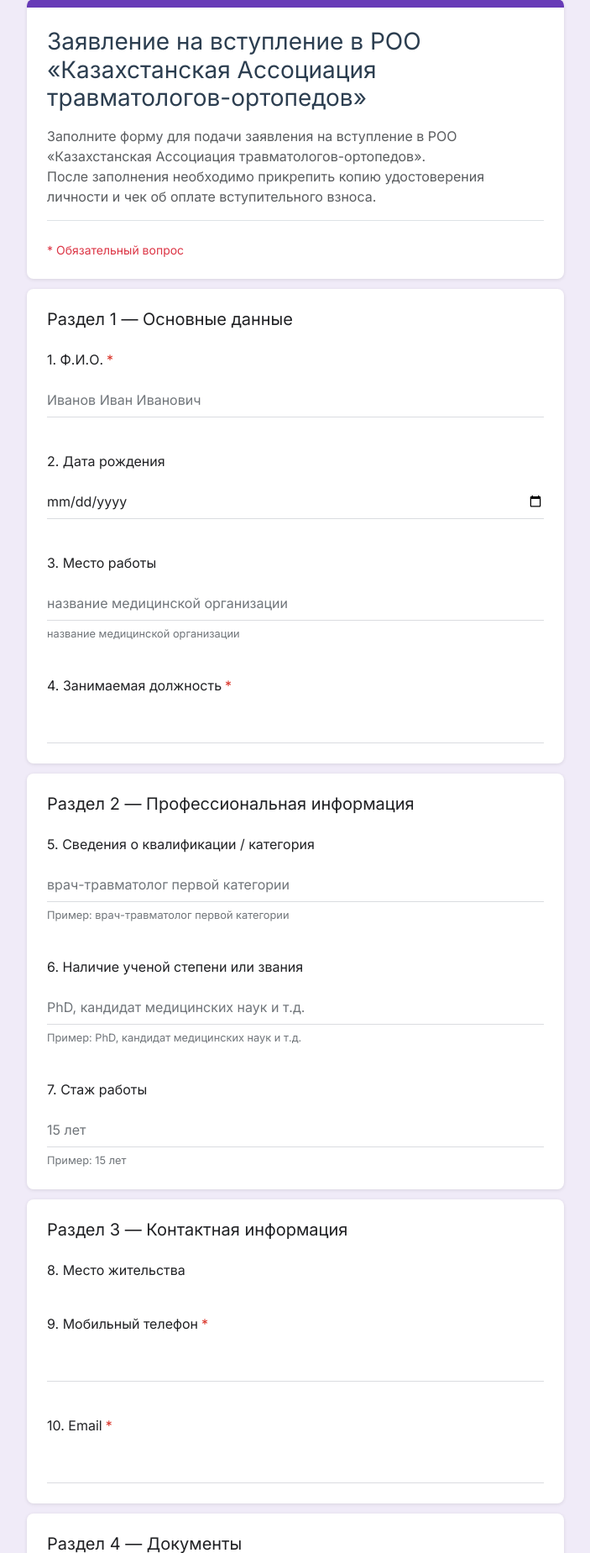
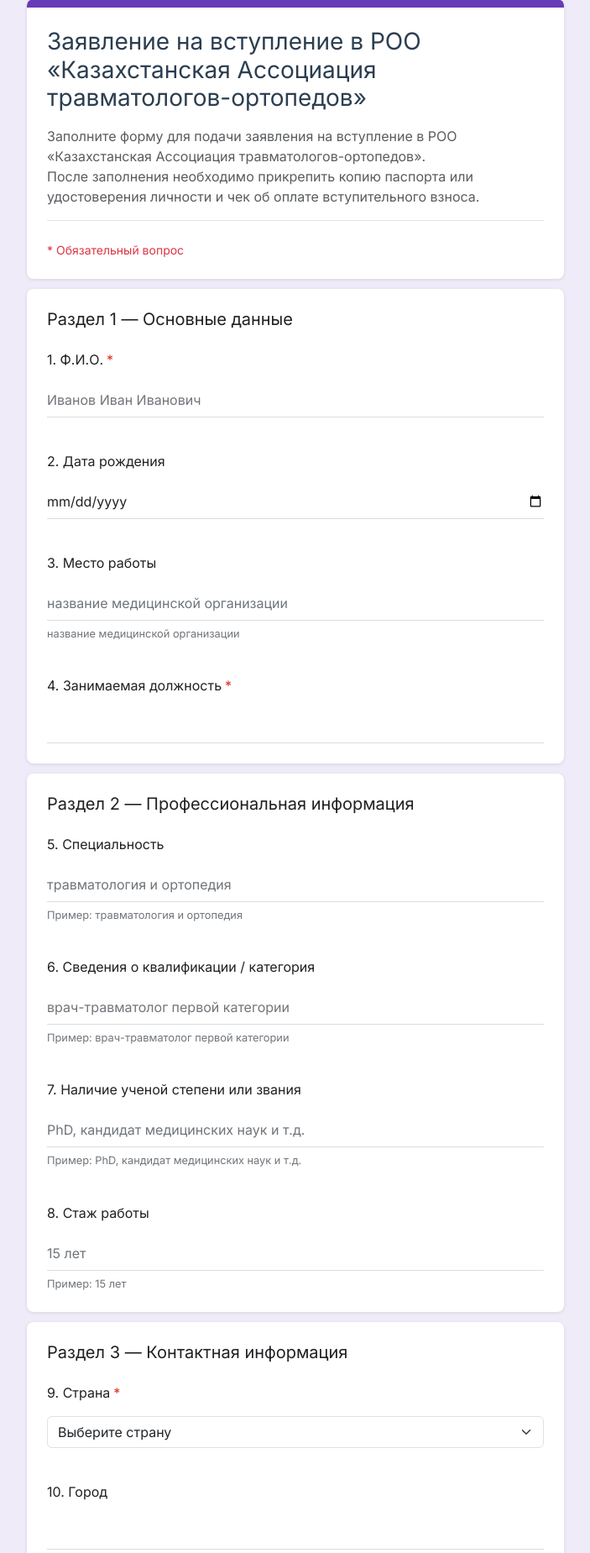
Before and after one commit to puncaaa/kato_web, a Django app: page /membership/apply/local/ in a window 1280 px wide. Shown: the part 252-2101 px from the top of the page at 84% size, without its empty margins (288-991 px from the left). Run offline with Django 5.2, Linux system fonts and the light colour scheme; data comes from the database, SQL or seed files in the repository.

Commit message:
Refine membership forms and update publications library text

```diff
--- a/webkato/forms.py
+++ b/webkato/forms.py
@@ -17,13 +17,66 @@ class CommentForm(forms.ModelForm):
             'content': forms.Textarea(attrs={'rows':3, 'class':'form-control', 'placeholder':'Оставьте комментарий'}),
         }
 
+COUNTRIES = [
+    ('', 'Выберите страну'),
+    ('AF', 'Афганистан'), ('AL', 'Албания'), ('DZ', 'Алжир'), ('AS', 'Американское Самоа'), ('AD', 'Андорра'),
+    ('AO', 'Ангола'), ('AI', 'Ангилья'), ('AQ', 'Антарктида'), ('AG', 'Антигуа и Барбуда'), ('AR', 'Аргентина'),
+    ('AM', 'Армения'), ('AW', 'Аруба'), ('AU', 'Австралия'), ('AT', 'Австрия'), ('AZ', 'Азербайджан'),
+    ('BS', 'Багамские острова'), ('BH', 'Бахрейн'), ('BD', 'Бангладеш'), ('BB', 'Барбадос'), ('BY', 'Беларусь'),
+    ('BE', 'Бельгия'), ('BZ', 'Белиз'), ('BJ', 'Бенин'), ('BM', 'Бермудские острова'), ('BT', 'Бутан'),
+    ('BO', 'Боливия'), ('BA', 'Босния и Герцеговина'), ('BW', 'Ботсвана'), ('BR', 'Бразилия'), ('BN', 'Бруней'),
+    ('BG', 'Болгария'), ('BF', 'Буркина-Фасо'), ('BI', 'Бурунди'), ('KH', 'Камбоджа'), ('CM', 'Камерун'),
+    ('CA', 'Канада'), ('CV', 'Кабо-Верде'), ('KY', 'Каймановы острова'), ('CF', 'Центральноафриканская Республика'), ('TD', 'Чад'),
+    ('CL', 'Чили'), ('CN', 'Китай'), ('CX', 'Остров Рождества'), ('CC', 'Кокосовые острова'), ('CO', 'Колумбия'),
+    ('KM', 'Коморские острова'), ('CG', 'Конго'), ('CD', 'Конго, демократическая республика'), ('CK', 'Острова Кука'), ('CR', 'Коста-Рика'),
+    ('CI', 'Кот-д\'Ивуар'), ('HR', 'Хорватия'), ('CU', 'Куба'), ('CY', 'Кипр'), ('CZ', 'Чехия'),
+    ('DK', 'Дания'), ('DJ', 'Джибути'), ('DM', 'Доминика'), ('DO', 'Доминиканская Республика'), ('EC', 'Эквадор'),
+    ('EG', 'Египет'), ('SV', 'Сальвадор'), ('GQ', 'Экваториальная Гвинея'), ('ER', 'Эритрея'), ('EE', 'Эстония'),
+    ('ET', 'Эфиопия'), ('FK', 'Фолклендские острова'), ('FO', 'Фарерские острова'), ('FJ', 'Фиджи'), ('FI', 'Финляндия'),
+    ('FR', 'Франция'), ('GF', 'Французская Гвиана'), ('PF', 'Французская Полинезия'), ('GA', 'Габон'), ('GM', 'Гамбия'),
+    ('GE', 'Грузия'), ('DE', 'Германия'), ('GH', 'Гана'), ('GI', 'Гибралтар'), ('GR', 'Греция'),
+    ('GL', 'Гренландия'), ('GD', 'Гренада'), ('GP', 'Гваделупа'), ('GU', 'Гуам'), ('GT', 'Гватемала'),
+    ('GN', 'Гвинея'), ('GW', 'Гвинея-Бисау'), ('GY', 'Гайана'), ('HT', 'Гаити'), ('HN', 'Гондурас'),
+    ('HK', 'Гонконг'), ('HU', 'Венгрия'), ('IS', 'Исландия'), ('IN', 'Индия'), ('ID', 'Индонезия'),
+    ('IR', 'Иран'), ('IQ', 'Ирак'), ('IE', 'Ирландия'), ('IL', 'Израиль'), ('IT', 'Италия'),
+    ('JM', 'Ямайка'), ('JP', 'Япония'), ('JO', 'Иордания'), ('KZ', 'Казахстан'), ('KE', 'Кения'),
+    ('KI', 'Кирибати'), ('KP', 'Корея, Северная'), ('KR', 'Корея, Южная'), ('KW', 'Кувейт'), ('KG', 'Кыргызстан'),
+    ('LA', 'Лаос'), ('LV', 'Латвия'), ('LB', 'Ливан'), ('LS', 'Лесото'), ('LR', 'Либерия'),
+    ('LY', 'Ливия'), ('LI', 'Лихтенштейн'), ('LT', 'Литва'), ('LU', 'Люксембург'), ('MO', 'Макао'),
+    ('MK', 'Македония'), ('MG', 'Мадагаскар'), ('MW', 'Малави'), ('MY', 'Малайзия'), ('MV', 'Мальдивы'),
+    ('ML', 'Мали'), ('MT', 'Мальта'), ('MH', 'Маршалловы острова'), ('MQ', 'Мартиника'), ('MR', 'Мавритания'),
+    ('MU', 'Маврикий'), ('YT', 'Майотта'), ('MX', 'Мексика'), ('FM', 'Микронезия'), ('MD', 'Молдова'),
+    ('MC', 'Монако'), ('MN', 'Монголия'), ('MS', 'Монтсеррат'), ('MA', 'Марокко'), ('MZ', 'Мозамбик'),
+    ('MM', 'Мьянма'), ('NA', 'Намибия'), ('NR', 'Науру'), ('NP', 'Непал'), ('NL', 'Нидерланды'),
+    ('AN', 'Нидерландские Антильские острова'), ('NC', 'Новая Каледония'), ('NZ', 'Новая Зеландия'), ('NI', 'Никарагуа'), ('NE', 'Нигер'),
+    ('NG', 'Нигерия'), ('NU', 'Ниуэ'), ('NF', 'Норфолк'), ('MP', 'Северные Марианские острова'), ('NO', 'Норвегия'),
+    ('OM', 'Оман'), ('PK', 'Пакистан'), ('PW', 'Палау'), ('PS', 'Палестина'), ('PA', 'Панама'),
+    ('PG', 'Папуа - Новая Гвинея'), ('PY', 'Парагвай'), ('PE', 'Перу'), ('PH', 'Филиппины'), ('PN', 'Питкэрн'),
+    ('PL', 'Польша'), ('PT', 'Португалия'), ('PR', 'Пуэрто-Рико'), ('QA', 'Катар'), ('RE', 'Реюньон'),
+    ('RO', 'Румыния'), ('RU', 'Россия'), ('RW', 'Руанда'), ('SH', 'Святая Елена'), ('KN', 'Сент-Китс и Невис'),
+    ('LC', 'Сент-Люсия'), ('PM', 'Сент-Пьер и Микелон'), ('VC', 'Сент-Винсент и Гренадины'), ('WS', 'Самоа'), ('SM', 'Сан-Марино'),
+    ('ST', 'Сан-Томе и Принсипи'), ('SA', 'Саудовская Аравия'), ('SN', 'Сенегал'), ('CS', 'Сербия и Черногория'), ('SC', 'Сейшельские острова'),
+    ('SL', 'Сьерра-Леоне'), ('SG', 'Сингапур'), ('SK', 'Словакия'), ('SI', 'Словения'), ('SB', 'Соломоновы острова'),
+    ('SO', 'Сомали'), ('ZA', 'Южная Африка'), ('ES', 'Испания'), ('LK', 'Шри-Ланка'), ('SD', 'Судан'),
+    ('SR', 'Суринам'), ('SJ', 'Шпицберген и Ян-Майен'), ('SZ', 'Свазиленд'), ('SE', 'Швеция'), ('CH', 'Швейцария'),
+    ('SY', 'Сирия'), ('TW', 'Тайвань'), ('TJ', 'Таджикистан'), ('TZ', 'Танзания'), ('TH', 'Таиланд'),
+    ('TG', 'Того'), ('TK', 'Токелау'), ('TO', 'Тонга'), ('TT', 'Тринидад и Тобаго'), ('TN', 'Тунис'),
+    ('TR', 'Турция'), ('TM', 'Туркменистан'), ('TC', 'Тёркс и Кайкос'), ('TV', 'Тувалу'), ('UG', 'Уганда'),
+    ('UA', 'Украина'), ('AE', 'Объединенные Арабские Эмираты'), ('GB', 'Великобритания'), ('US', 'США'), ('UY', 'Уругвай'),
+    ('UZ', 'Узбекистан'), ('VU', 'Вануату'), ('VA', 'Ватикан'), ('VE', 'Венесуэла'), ('VN', 'Вьетнам'),
+    ('VG', 'Виргинские острова (Британия)'), ('VI', 'Виргинские острова (США)'), ('WF', 'Уоллис и Футуна'), ('EH', 'Западная Сахара'), ('YE', 'Йемен'),
+    ('ZM', 'Замбия'), ('ZW', 'Зимбабве')
+]
+
 class MembershipApplicationForm(forms.ModelForm):
+    country = forms.ChoiceField(choices=COUNTRIES, widget=forms.Select(attrs={'class': 'form-select'}), label="Страна", required=True)
+
     class Meta:
         model = MembershipApplication
         fields = [
             'full_name', 'birth_date', 'place_of_work', 'job_title',
-            'qualification', 'degree', 'experience',
-            'city', 'phone', 'email',
+            'specialty', 'qualification', 'degree', 'experience',
+            'country', 'city', 'phone', 'email',
             'id_card_copy', 'payment_receipt', 'agreement_accepted'
         ]
         widgets = {
@@ -31,6 +84,7 @@ class MembershipApplicationForm(forms.ModelForm):
             'birth_date': forms.DateInput(attrs={'class': 'form-control', 'type': 'date'}),
             'place_of_work': forms.TextInput(attrs={'class': 'form-control', 'placeholder': 'название медицинской организации'}),
             'job_title': forms.TextInput(attrs={'class': 'form-control'}),
+            'specialty': forms.TextInput(attrs={'class': 'form-control', 'placeholder': 'травматология и ортопедия'}),
             'qualification': forms.TextInput(attrs={'class': 'form-control', 'placeholder': 'врач-травматолог первой категории'}),
             'degree': forms.TextInput(attrs={'class': 'form-control', 'placeholder': 'PhD, кандидат медицинских наук и т.д.'}),
             'experience': forms.TextInput(attrs={'class': 'form-control', 'placeholder': '15 лет'}),
@@ -41,6 +95,7 @@ class MembershipApplicationForm(forms.ModelForm):
             'payment_receipt': forms.FileInput(attrs={'class': 'form-control', 'accept': '.pdf,.jpg,.png'}),
             'agreement_accepted': forms.CheckboxInput(attrs={'class': 'form-check-input'})
         }
+
 from django.contrib.auth.models import User
 
 class MembershipRegistrationForm(forms.ModelForm):
@@ -48,13 +103,14 @@ class MembershipRegistrationForm(forms.ModelForm):
     username = forms.CharField(max_length=150, widget=forms.TextInput(attrs={'class': 'form-control', 'placeholder': 'Username (для входа)'}))
     password = forms.CharField(widget=forms.PasswordInput(attrs={'class': 'form-control', 'placeholder': 'Пароль'}))
     email = forms.EmailField(widget=forms.EmailInput(attrs={'class': 'form-control', 'placeholder': 'Email'}))
+    country = forms.ChoiceField(choices=COUNTRIES, widget=forms.Select(attrs={'class': 'form-select'}), label="Страна", required=True)
 
     class Meta:
         model = MembershipApplication
         fields = [
             'full_name', 'birth_date', 'place_of_work', 'job_title',
-            'qualification', 'degree', 'experience',
-            'city', 'phone',
+            'specialty', 'qualification', 'degree', 'experience',
+            'country', 'city', 'phone',
             'id_card_copy', 'agreement_accepted'
         ]
         widgets = {
@@ -62,6 +118,7 @@ class MembershipRegistrationForm(forms.ModelForm):
             'birth_date': forms.DateInput(attrs={'class': 'form-control', 'type': 'date'}),
             'place_of_work': forms.TextInput(attrs={'class': 'form-control', 'placeholder': 'название медицинской организации'}),
             'job_title': forms.TextInput(attrs={'class': 'form-control'}),
+            'specialty': forms.TextInput(attrs={'class': 'form-control', 'placeholder': 'травматология и ортопедия'}),
             'qualification': forms.TextInput(attrs={'class': 'form-control', 'placeholder': 'врач-травматолог первой категории'}),
             'degree': forms.TextInput(attrs={'class': 'form-control', 'placeholder': 'PhD, кандидат медицинских наук и т.д.'}),
             'experience': forms.TextInput(attrs={'class': 'form-control', 'placeholder': '15 лет'}),
--- a/webkato/templates/website/membership_apply.html
+++ b/webkato/templates/website/membership_apply.html
@@ -160,7 +160,7 @@
                 травматологов-ортопедов»</h1>
             <p class="text-muted mb-4 pb-3 border-bottom">Заполните форму для подачи заявления на вступление в РОО
                 «Казахстанская Ассоциация травматологов-ортопедов».<br>После заполнения необходимо прикрепить копию
-                удостоверения личности и чек об оплате вступительного взноса.</p>
+                паспорта или удостоверения личности и чек об оплате вступительного взноса.</p>
 
             <p class="small text-danger mb-0">* Обязательный вопрос</p>
         </div>
@@ -202,7 +202,14 @@
             <h2 class="form-section-title">Раздел 2 — Профессиональная информация</h2>
 
             <div class="form-group mt-4">
-                <label class="form-label" for="{{ form.qualification.id_for_label }}">5. Сведения о квалификации /
+                <label class="form-label" for="{{ form.specialty.id_for_label }}">5. Специальность</label>
+                {{ form.specialty }}
+                <span class="help-text">Пример: травматология и ортопедия</span>
+                {{ form.specialty.errors }}
+            </div>
+
+            <div class="form-group pt-3">
+                <label class="form-label" for="{{ form.qualification.id_for_label }}">6. Сведения о квалификации /
                     категория</label>
                 {{ form.qualification }}
                 <span class="help-text">Пример: врач-травматолог первой категории</span>
@@ -210,7 +217,7 @@
             </div>
 
             <div class="form-group pt-3">
-                <label class="form-label" for="{{ form.degree.id_for_label }}">6. Наличие ученой степени или
+                <label class="form-label" for="{{ form.degree.id_for_label }}">7. Наличие ученой степени или
                     звания</label>
                 {{ form.degree }}
                 <span class="help-text">Пример: PhD, кандидат медицинских наук и т.д.</span>
@@ -218,7 +225,7 @@
             </div>
 
             <div class="form-group pt-3">
-                <label class="form-label" for="{{ form.experience.id_for_label }}">7. Стаж работы</label>
+                <label class="form-label" for="{{ form.experience.id_for_label }}">8. Стаж работы</label>
                 {{ form.experience }}
                 <span class="help-text">Пример: 15 лет</span>
                 {{ form.experience.errors }}
@@ -230,20 +237,27 @@
             <h2 class="form-section-title">Раздел 3 — Контактная информация</h2>
 
             <div class="form-group mt-4">
-                <label class="form-label" for="{{ form.residence.id_for_label }}">8. Место жительства</label>
-                {{ form.residence }}
-                {{ form.residence.errors }}
+                <label class="form-label" for="{{ form.country.id_for_label }}">9. Страна<span
+                        class="required-star">*</span></label>
+                {{ form.country }}
+                {{ form.country.errors }}
             </div>
 
             <div class="form-group pt-3">
-                <label class="form-label" for="{{ form.phone.id_for_label }}">9. Мобильный телефон<span
+                <label class="form-label" for="{{ form.city.id_for_label }}">10. Город</label>
+                {{ form.city }}
+                {{ form.city.errors }}
+            </div>
+
+            <div class="form-group pt-3">
+                <label class="form-label" for="{{ form.phone.id_for_label }}">11. Мобильный телефон<span
                         class="required-star">*</span></label>
                 {{ form.phone }}
                 {{ form.phone.errors }}
             </div>
 
             <div class="form-group pt-3">
-                <label class="form-label" for="{{ form.email.id_for_label }}">10. Email<span
+                <label class="form-label" for="{{ form.email.id_for_label }}">12. Email<span
                         class="required-star">*</span></label>
                 {{ form.email }}
                 {{ form.email.errors }}
@@ -256,14 +270,14 @@
             <p class="small text-muted mb-4 border-bottom pb-3">Разрешить: PDF / JPG / PNG</p>
 
             <div class="form-group">
-                <label class="form-label" for="{{ form.id_card_copy.id_for_label }}">11. Копия удостоверения
+                <label class="form-label" for="{{ form.id_card_copy.id_for_label }}">13. Копия паспорта или удостоверения
                     личности<span class="required-star">*</span></label>
                 {{ form.id_card_copy }}
                 {{ form.id_card_copy.errors }}
             </div>
 
             <div class="form-group pt-3">
-                <label class="form-label" for="{{ form.payment_receipt.id_for_label }}">12. Чек об оплате вступительного
+                <label class="form-label" for="{{ form.payment_receipt.id_for_label }}">14. Чек об оплате вступительного
                     взноса<span class="required-star">*</span></label>
                 <span class="help-text mb-3 d-block">Вступительный взнос — 20 000 тенге<br>Годовой членский взнос — 10
                     000 тенге</span>
--- a/webkato/templates/website/publications/list.html
+++ b/webkato/templates/website/publications/list.html
@@ -3,7 +3,7 @@
 <div class="row mb-5 align-items-center">
   <div class="col-md-6">
     <h1 class="display-6 fw-bold">Библиотека публикаций</h1>
-    <p class="text-muted">База знаний для специалистов: протоколы, статьи, книги.</p>
+    <p class="text-muted">База знаний для специалистов: лекции, статьи, книги.</p>
   </div>
   <div class="col-md-6">
     <form method="get" class="card border-0 shadow-sm p-3">
```
Also changed, not shown: webkato/models.py (+7 -5 lines), webkato/templates/website/membership_register.html (+9 -1 lines), webkato/migrations/0014_membershipapplication_country_and_more.py (added).
